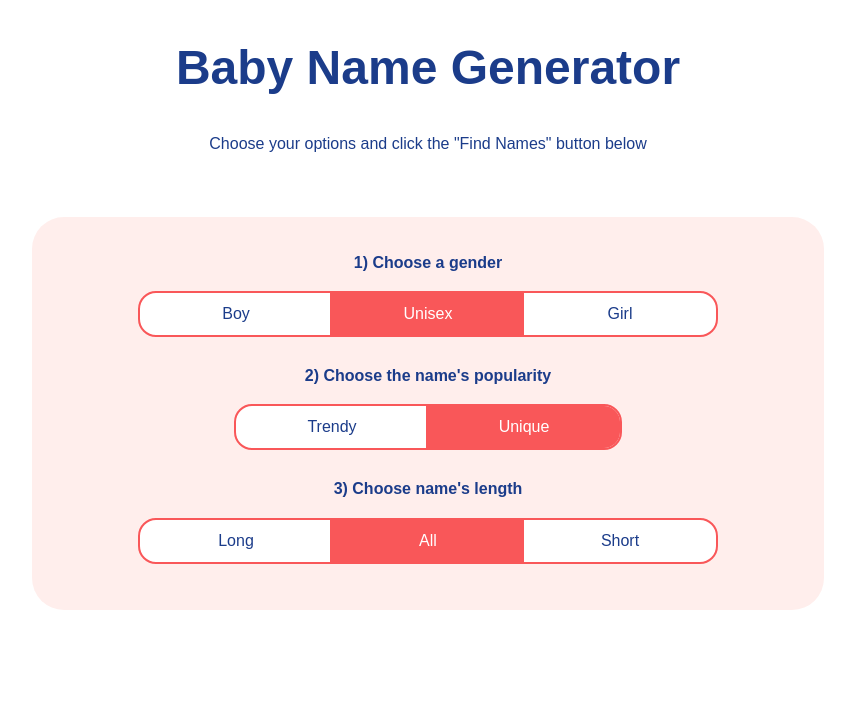
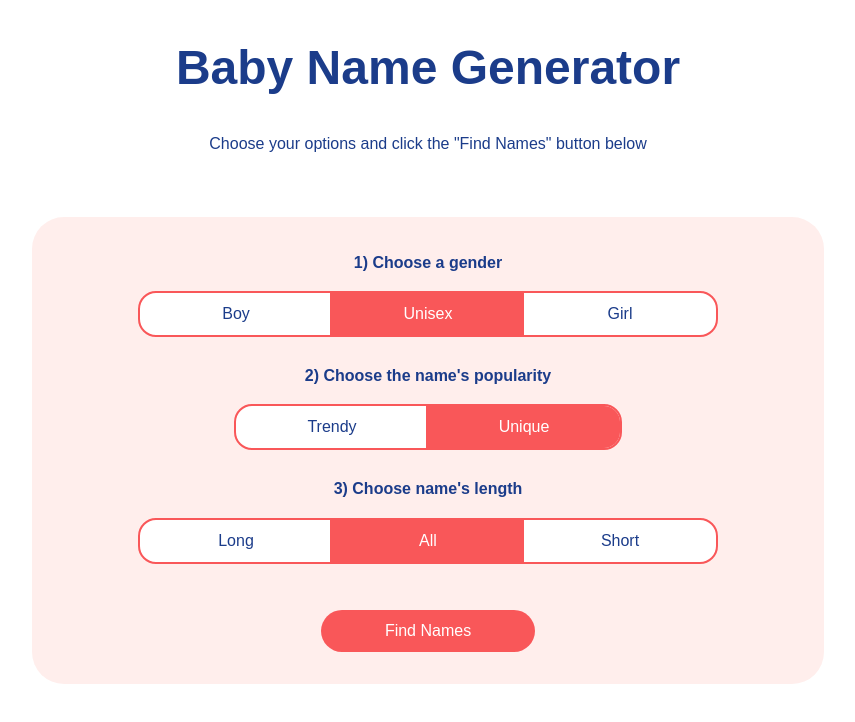
Before and after one commit to alifnuryana/baby-name-generator, a Nuxt app: page / in a window 1280 px wide. Shown: the top 722 px of the page, without its empty margins (212-1067 px from the left). Built offline with nearby package versions, Linux system fonts and the light colour scheme.

Commit message:
add button find names on index.vue file

```diff
--- a/pages/index.vue
+++ b/pages/index.vue
@@ -115,6 +115,7 @@
           </button>
         </div>
       </div>
+      <button class="primary">Find Names</button>
     </div>
   </section>
 </template>
@@ -128,6 +129,7 @@
   background-color: rgb(255, 238, 236);
   border-radius: 2rem;
   padding: 1rem;
+  padding-bottom: 2rem;
   width: 95%;
   margin: 0 auto;
   margin-top: 4rem;
@@ -163,4 +165,15 @@
   background-color: rgb(249, 87, 89);
   color: white;
 }
+
+.primary {
+  background-color: rgb(249, 87, 89);
+  color: white;
+  border-radius: 6.5rem;
+  border: none;
+  padding: 0.75rem 4rem;
+  font-size: 1rem;
+  margin-top: 1rem;
+  cursor: pointer;
+}
 </style>
```
